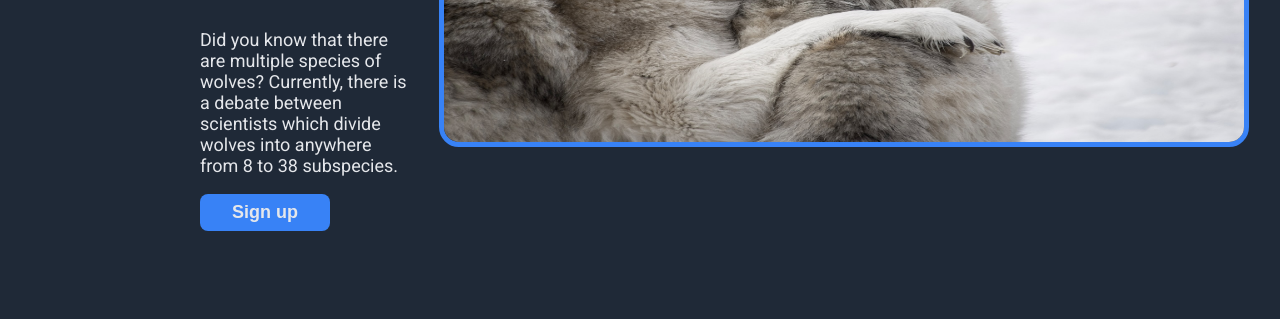
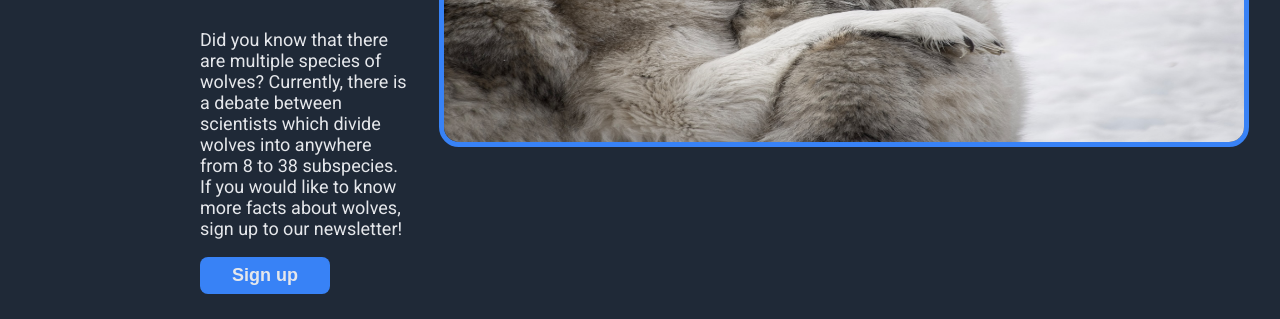
Before and after one commit to Mishael-M/odin-landing-page, a plain HTML site: page index.html in a window 1280 px wide. Shown: the part 481-800 px from the top of the page. Drawn offline with Linux system fonts and the light colour scheme.

Commit message:
Update top-section text in html

```diff
--- a/index.html
+++ b/index.html
@@ -25,7 +25,7 @@
         <div class="top-text">
             <h1>Wolves are awesome animals!</h1>
             <p>Did you know that there are multiple species of wolves? Currently, there is a debate between scientists
-                which divide wolves into anywhere from 8 to 38 subspecies.</p>
+                which divide wolves into anywhere from 8 to 38 subspecies. If you would like to know more facts about wolves, sign up to our newsletter!</p>
             <button>Sign up</button>
         </div>
         <div class="top-image">
```
